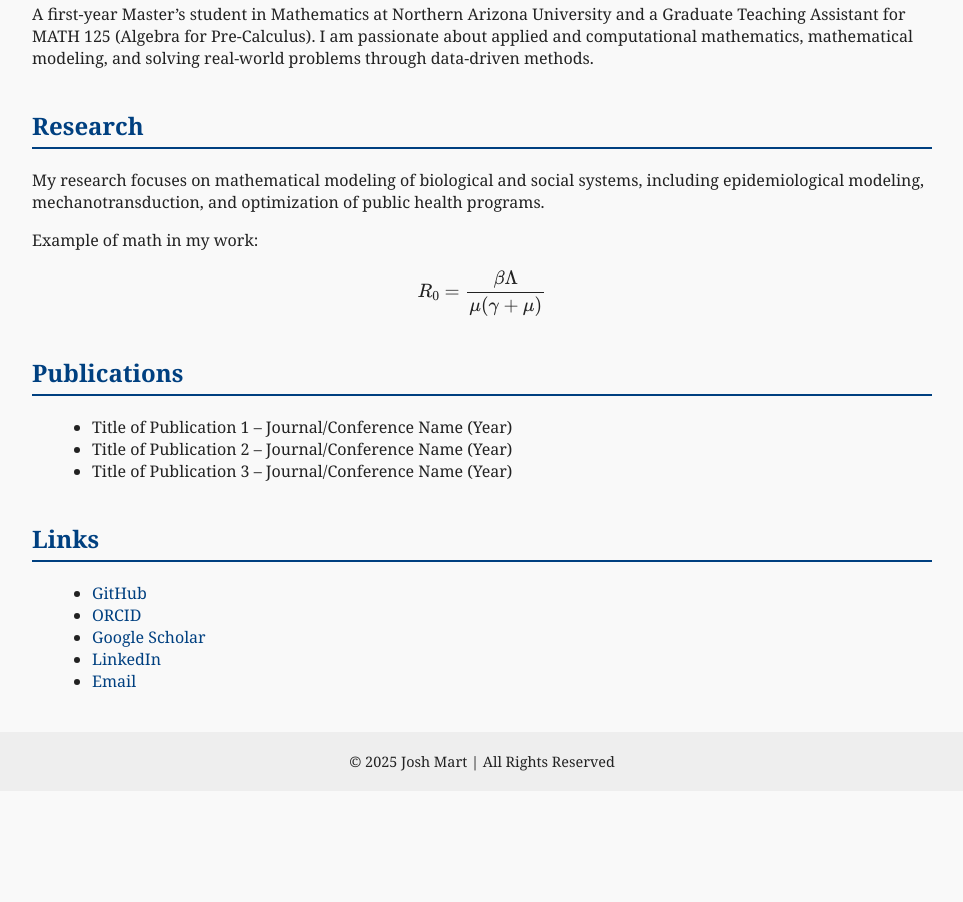
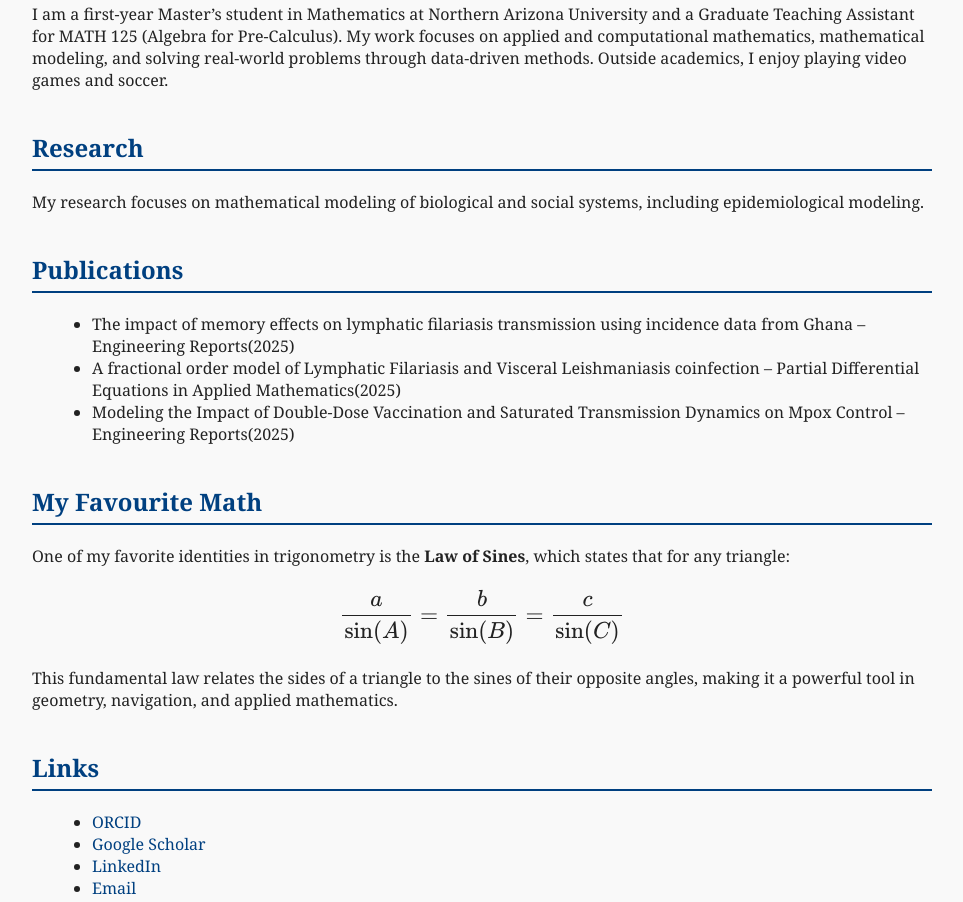
Before and after one commit to jnmartey/personal-website, a plain HTML site: page index.html in a window 1280 px wide. Shown: the part 369-1271 px from the top of the page, without its empty margins (158-1121 px from the left). Before the commit the page ends 1160 px from the top, so only its background shows below. Drawn offline with nearby package versions, Linux system fonts and the light colour scheme.

Commit message:
Update index.html

```diff
--- a/index.html
+++ b/index.html
@@ -78,34 +78,50 @@
         <section id="about">
             <!-- Replace the URL with your actual profile picture -->
            <img class="profile" src="jo.jpg" alt="Josh Mart" width="350">
-            <p>A first-year Master’s student in Mathematics at Northern Arizona University and a Graduate Teaching Assistant for MATH 125 (Algebra for Pre-Calculus). I am passionate about applied and computational mathematics, mathematical modeling, and solving real-world problems through data-driven methods.</p>
+            <p> I am a first-year Master’s student in Mathematics at Northern Arizona University and a Graduate Teaching Assistant for MATH 125 (Algebra for Pre-Calculus). My work focuses on applied and computational mathematics, mathematical modeling, and solving real-world problems through data-driven methods.
+    Outside academics, I enjoy playing video games and soccer. </p>
         </section>
 
         <section id="research">
             <h2>Research</h2>
-            <p>My research focuses on mathematical modeling of biological and social systems, including epidemiological modeling, mechanotransduction, and optimization of public health programs.</p>
-            <p>Example of math in my work:</p>
-            <p style="text-align:center;">$$ R_0 = \frac{\beta \Lambda}{\mu (\gamma + \mu)} $$</p>
+            <p>My research focuses on mathematical modeling of biological and social systems, including epidemiological modeling. </p>
         </section>
 
         <section id="publications">
             <h2>Publications</h2>
             <ul>
-                <li>Title of Publication 1 – Journal/Conference Name (Year)</li>
-                <li>Title of Publication 2 – Journal/Conference Name (Year)</li>
-                <li>Title of Publication 3 – Journal/Conference Name (Year)</li>
+                <li>The impact of memory effects on lymphatic filariasis transmission using incidence data from Ghana – Engineering Reports(2025)</li>
+                <li>A fractional order model of Lymphatic Filariasis and Visceral Leishmaniasis coinfection – Partial Differential Equations in Applied Mathematics(2025)</li>
+                <li>Modeling the Impact of Double‐Dose Vaccination and Saturated Transmission Dynamics on Mpox Control – Engineering Reports(2025)</li>
                 <!-- Add your publications here -->
             </ul>
         </section>
 
+        <section id="My Favourite Math">
+    <h2>My Favourite Math</h2>
+    <p>
+        One of my favorite identities in trigonometry is the <strong>Law of Sines</strong>, which states that for any triangle:
+    </p>
+
+    <p style="text-align:center; font-size: 1.2em;">
+        \[
+        \frac{a}{\sin(A)} = \frac{b}{\sin(B)} = \frac{c}{\sin(C)}
+        \]
+    </p>
+
+    <p>
+        This fundamental law relates the sides of a triangle to the sines of their opposite angles, making it a powerful tool in geometry, navigation, and applied mathematics.
+    </p>
+</section>
+
+
         <section id="links">
             <h2>Links</h2>
             <ul>
-                <li><a href="https://github.com/YOUR_USERNAME" target="_blank">GitHub</a></li>
-                <li><a href="YOUR_ORCID_URL" target="_blank">ORCID</a></li>
-                <li><a href="https://scholar.google.com/" target="_blank">Google Scholar</a></li>
-                <li><a href="YOUR_LINKEDIN_URL" target="_blank">LinkedIn</a></li>
-                <li><a href="mailto:your.email@domain.com">Email</a></li>
+                <li><a href="https://orcid.org/my-orcid?orcid=0009-0009-6888-0028" target="_blank">ORCID</a></li>
+                <li><a href="https://scholar.google.com/citations?view_op=search_authors&mauthors=joshua+nii+martey&hl=en&oi=ao" target="_blank">Google Scholar</a></li>
+                <li><a href="www.linkedin.com/in/joshuaniimartey" target="_blank">LinkedIn</a></li>
+                <li><a href="mailto:your.jnm499@nau.edu">Email</a></li>
             </ul>
         </section>
     </main>
```
